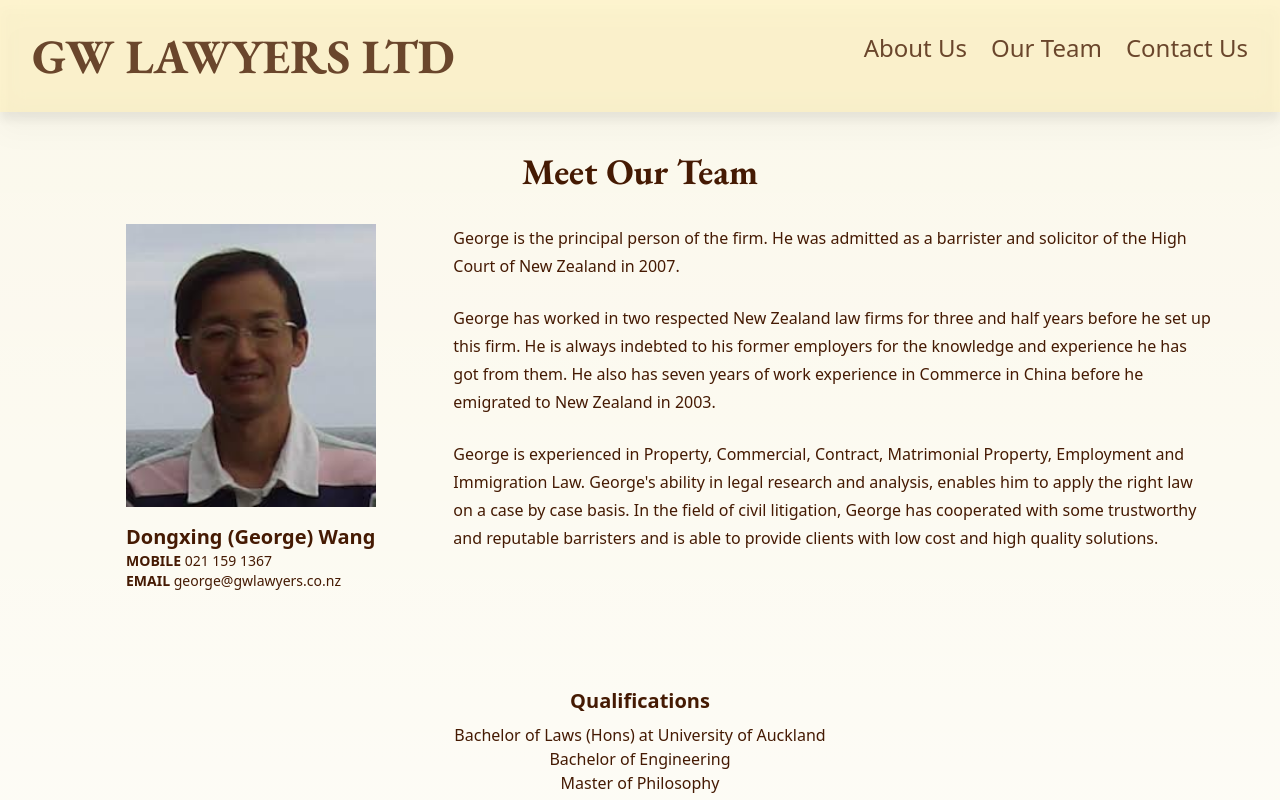
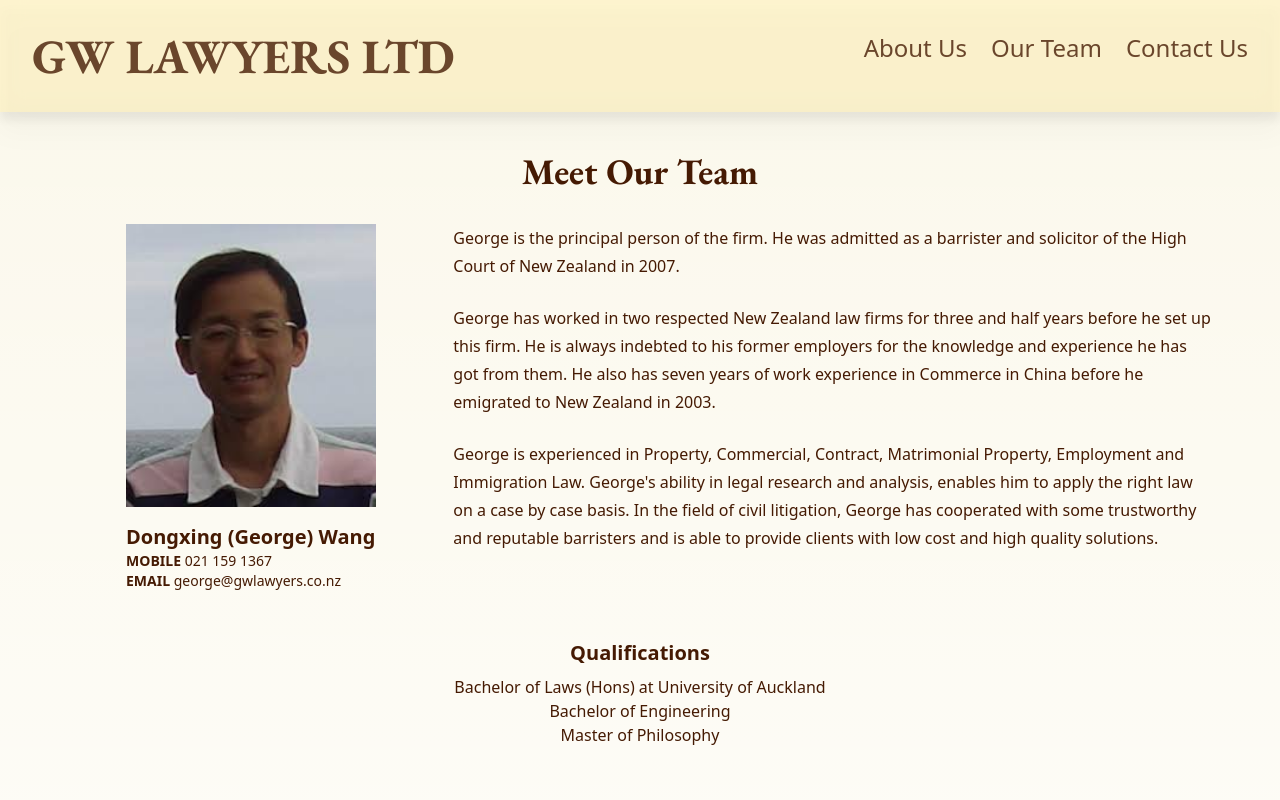
Before and after one commit to ian-jl-chua/gw-lawyers-ltd, a Next.js app: page /team in a window 1280 px wide. Shown: the top 800 px of the page. Built offline with nearby package versions, Linux system fonts and the light colour scheme.

Commit message:
a link is more sutable for SiteLink file

```diff
--- a/src/app/components/SiteLink.tsx
+++ b/src/app/components/SiteLink.tsx
@@ -1,5 +1,3 @@
-import Link from 'next/link'
-
 interface Link {
   id: number
   linkName: string
@@ -15,13 +13,13 @@
     <ul className="px-4 py-4 text-center list-inside leading-10 sm:text-xl lg:px-8 lg:text-left lg:text-2xl">
       {links.map((link) => (
         <li key={link.id} className="sm:py-4">
-          <Link
+          <a
             href={link.linkRef}
-            className="underline-offset-4 hover:text-amber-600 hover:underline hover:decoration-2 hover:underline-offset-8 "
-            target="blank"
+            className=" hover:text-amber-600 hover:underline hover:decoration-2 hover:underline-offset-8 "
+            target="_blank" rel="noopener noreferrer"
           >
             {link.linkName}
-          </Link>
+          </a>
         </li>
       ))}
     </ul>
--- a/src/app/team/page.tsx
+++ b/src/app/team/page.tsx
@@ -8,7 +8,7 @@
     <section className="section">
       <h1 style={EBGaramond.style} className="section-title">Meet Our Team</h1>
       <div className="px-4 md:px-8 lg:grid lg:grid-cols-3 lg:gap-4">
-        <div className="flex flex-wrap justify-center pb-16 w-full px-16 sm:px-48 md:px-60 lg:px-0">
+        <div className="flex flex-wrap justify-center pb-16 w-full px-16 sm:px-48 md:px-60 lg:px-0 lg:pb-8">
           <Image
             // className="w-max"
             width={250}
@@ -17,7 +17,7 @@
             priority={true}
           />
           <div className="whitespace-nowrap">
-            <h2 className="font-bold text-xl pt-4 text-center ">
+            <h2 className="font-bold text-xl pt-4 text-center">
               Dongxing &#40;George&#41; Wang
             </h2>
             <p className="text-sm ">
@@ -29,7 +29,7 @@
             </p>
           </div>
         </div>
-        <div className="leading-7 md:col-span-2 ">
+        <div className="leading-7 md:col-span-2">
           <p className="pb-6">
             George is the principal person of the firm. He was admitted as a
             barrister and solicitor of the High Court of New Zealand in 2007.
@@ -50,7 +50,7 @@
             able to provide clients with low cost and high quality solutions.
           </p>
         </div>
-        <div className="pb-10 lg:col-span-3 lg:text-center lg:pt-4">
+        <div className="pb-10 lg:col-span-3 lg:text-center">
           <h3 className="font-bold text-xl pb-2">Qualifications</h3>
           <ul className="text-sm md:text-base">
             <li>
```
